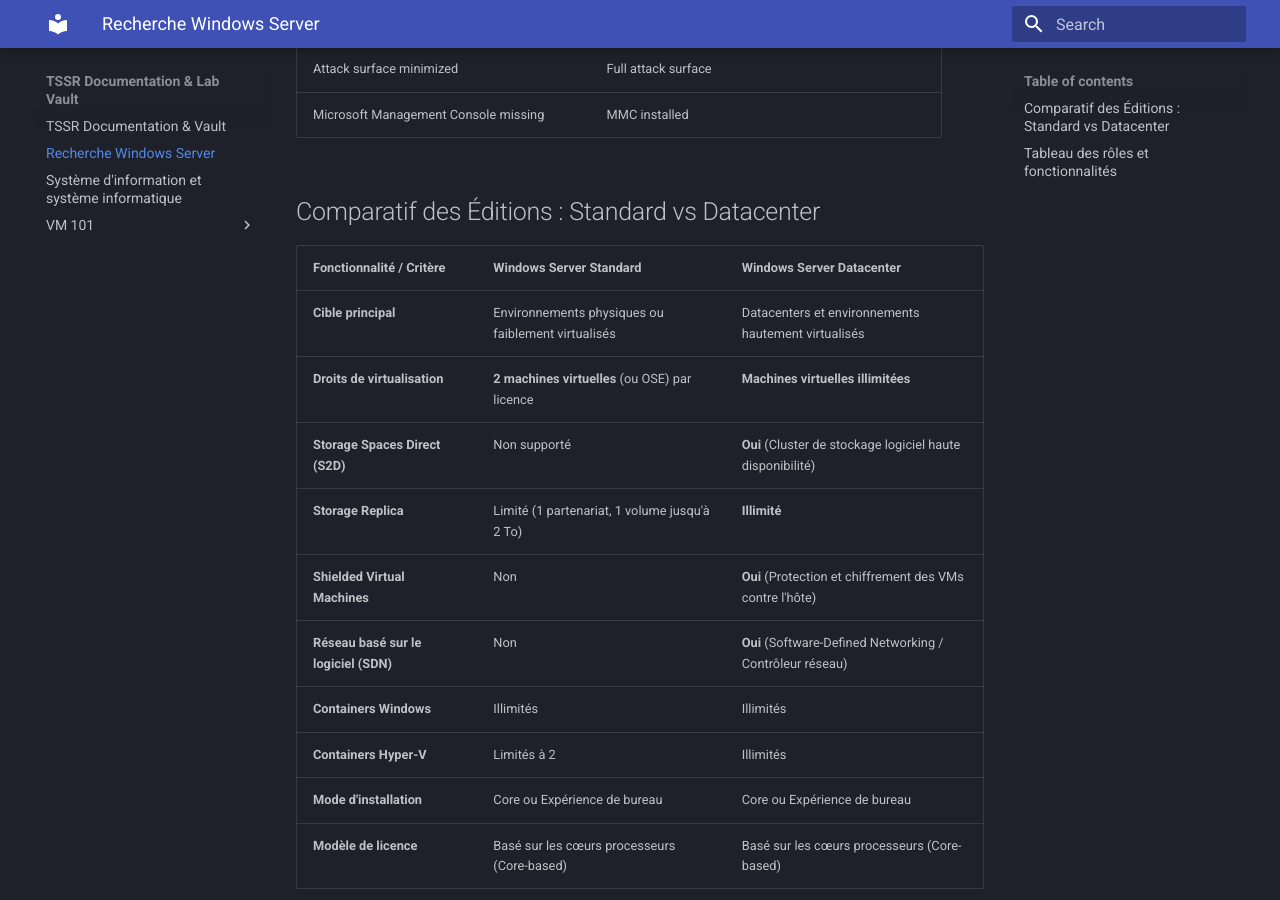
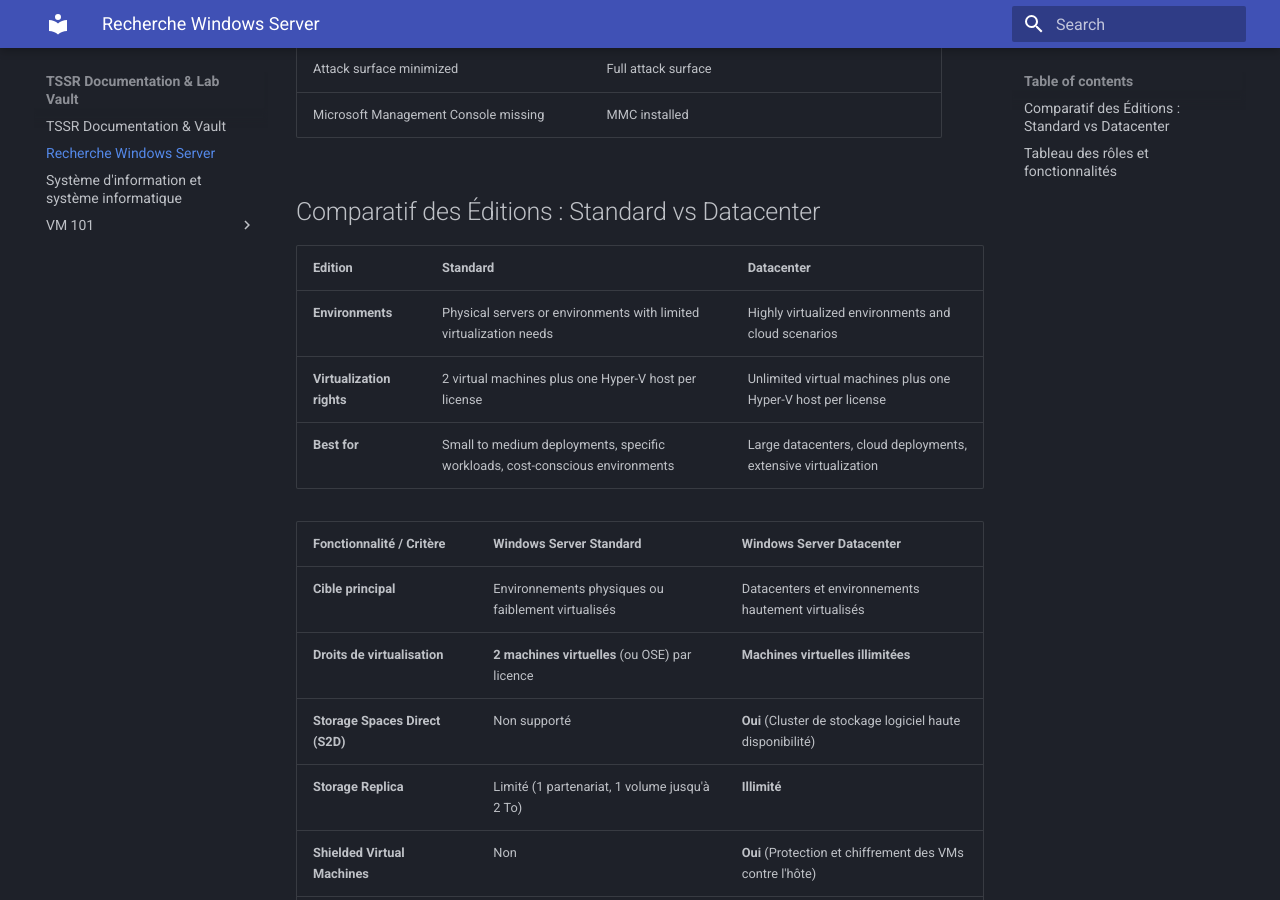
Before and after one commit to Natalshadow/TSSR_Doc, an MkDocs documentation site: the page built from docs/Recherche Windows Server.md, in a window 1280 px wide and 900 px high, scrolled down 580 px. Built offline with MkDocs 1.6.1 and Material for MkDocs 9.7.7, drawn with Linux system fonts in a browser that asks for light colours.

Commit message:
vault backup: 2026-10-02 10:10:45

```diff
--- a/docs/Recherche Windows Server.md
+++ b/docs/Recherche Windows Server.md
@@ -15,6 +15,11 @@
 | Microsoft Management Console missing        | MMC installed                                                                                                                                                            |
 
 ## Comparatif des Éditions : Standard vs Datacenter
+| Edition                   | Standard                                                                     | Datacenter                                                     |
+| ------------------------- | ---------------------------------------------------------------------------- | -------------------------------------------------------------- |
+| **Environments**          | Physical servers or environments with limited virtualization needs           | Highly virtualized environments and cloud scenarios            |
+| **Virtualization rights** | 2 virtual machines plus one Hyper-V host per license                         | Unlimited virtual machines plus one Hyper-V host per license   |
+| **Best for**              | Small to medium deployments, specific workloads, cost-conscious environments | Large datacenters, cloud deployments, extensive virtualization |
 
 | Fonctionnalité / Critère              | Windows Server Standard                            | Windows Server Datacenter                                  |
 | :------------------------------------ | :------------------------------------------------- | :--------------------------------------------------------- |
```
